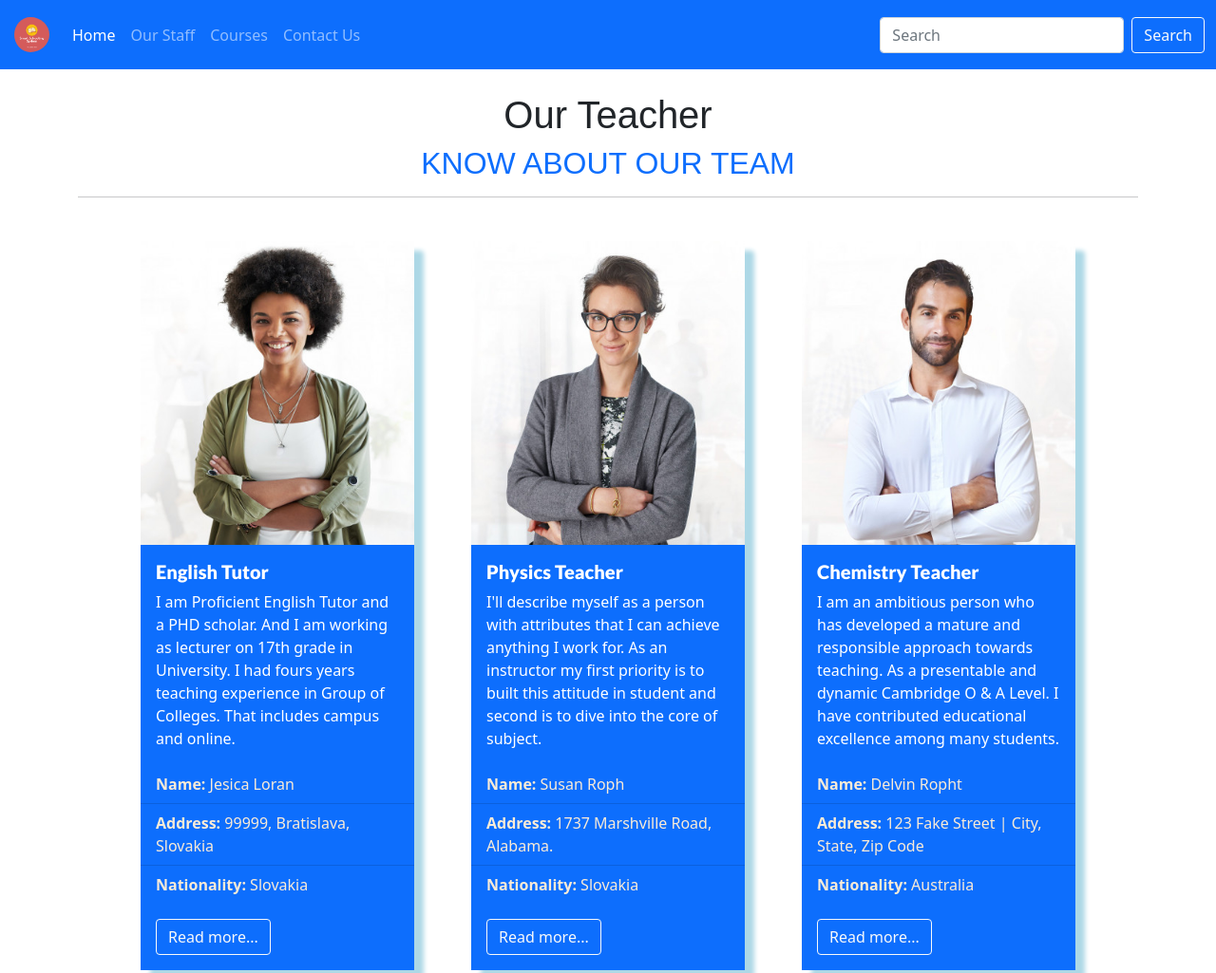
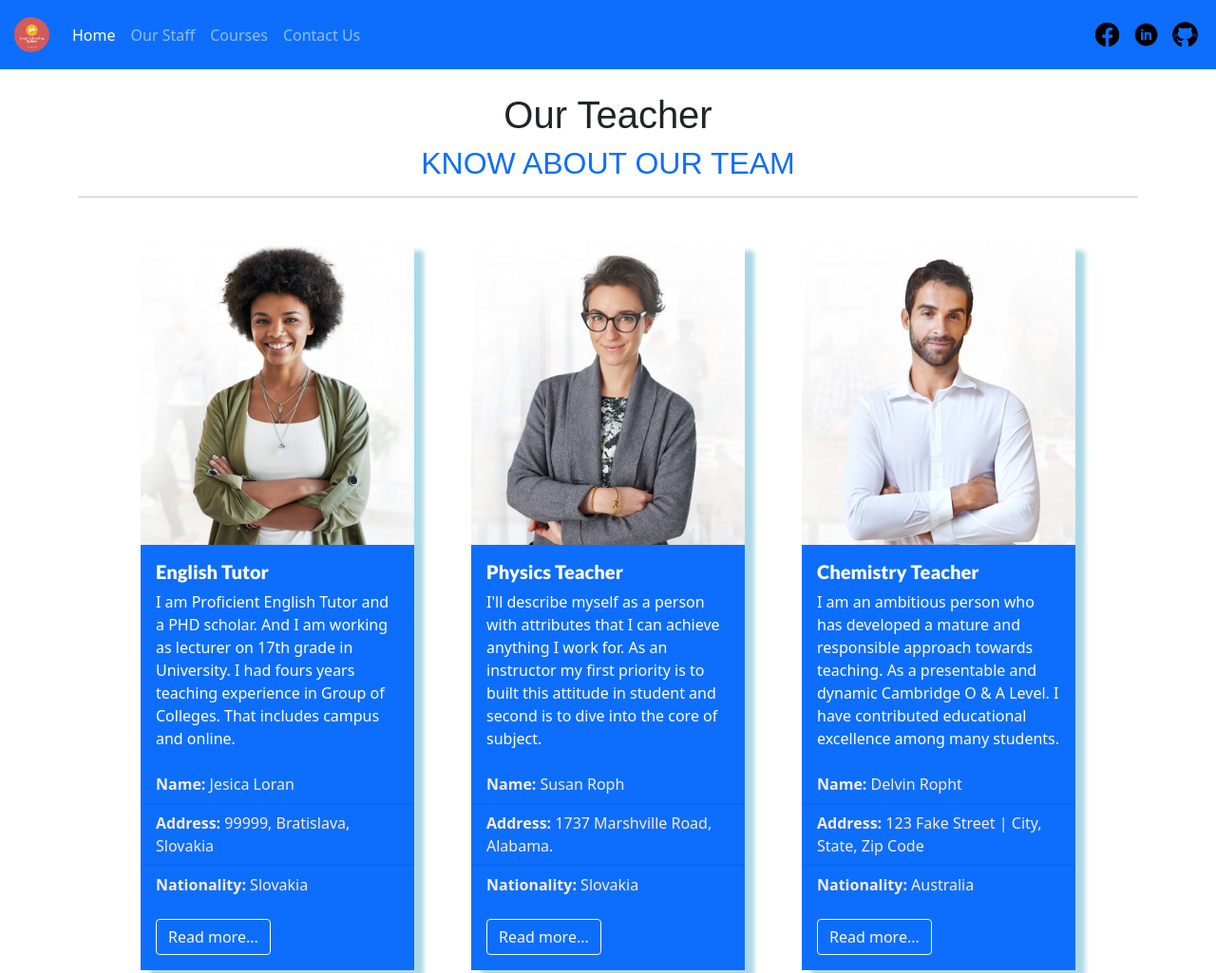
Before and after one commit to Nasir-Saeed/web-school, a plain HTML site: page frontFiles/staff.html in a window 1280 px wide. Shown: the top 1025 px of the page at 95% size. Drawn offline with nearby package versions, Linux system fonts and the light colour scheme; a web font is replaced by a local one.

Commit message:
changing in Html files

```diff
--- a/css/style.css
+++ b/css/style.css
@@ -8,6 +8,13 @@
     margin: 0;
     padding: 0;
 }
+
+.imgSet img {
+    height: 29px;
+    width: 29px;
+    margin: 2px 6px;
+}
+
 
 .logo {
     height: 37px;
--- a/frontFiles/staff.html
+++ b/frontFiles/staff.html
@@ -42,9 +42,10 @@
                     </li>
 
                 </ul>
-                <form class="d-flex">
-                    <input class="form-control me-2" type="search" placeholder="Search" aria-label="Search">
-                    <button class="btn btn-outline-light" type="submit">Search</button>
+                <form class="d-flex imgSet">
+                    <img src="../img/facebook.png" alt="">
+                    <img src="../img/linkedin.png" alt="">
+                    <a href="https://github.com/Nasir-Saeed?tab=repositories"><img src="../img/github.png" alt=""></a>
                 </form>
             </div>
         </div>
```
Also changed, not shown: frontFiles/contact.html (+4 -3 lines), frontFiles/courses.html (+4 -3 lines), index.html (+4 -3 lines), img/facebook.png (added), img/github.png (added), img/linkedin.png (added).
